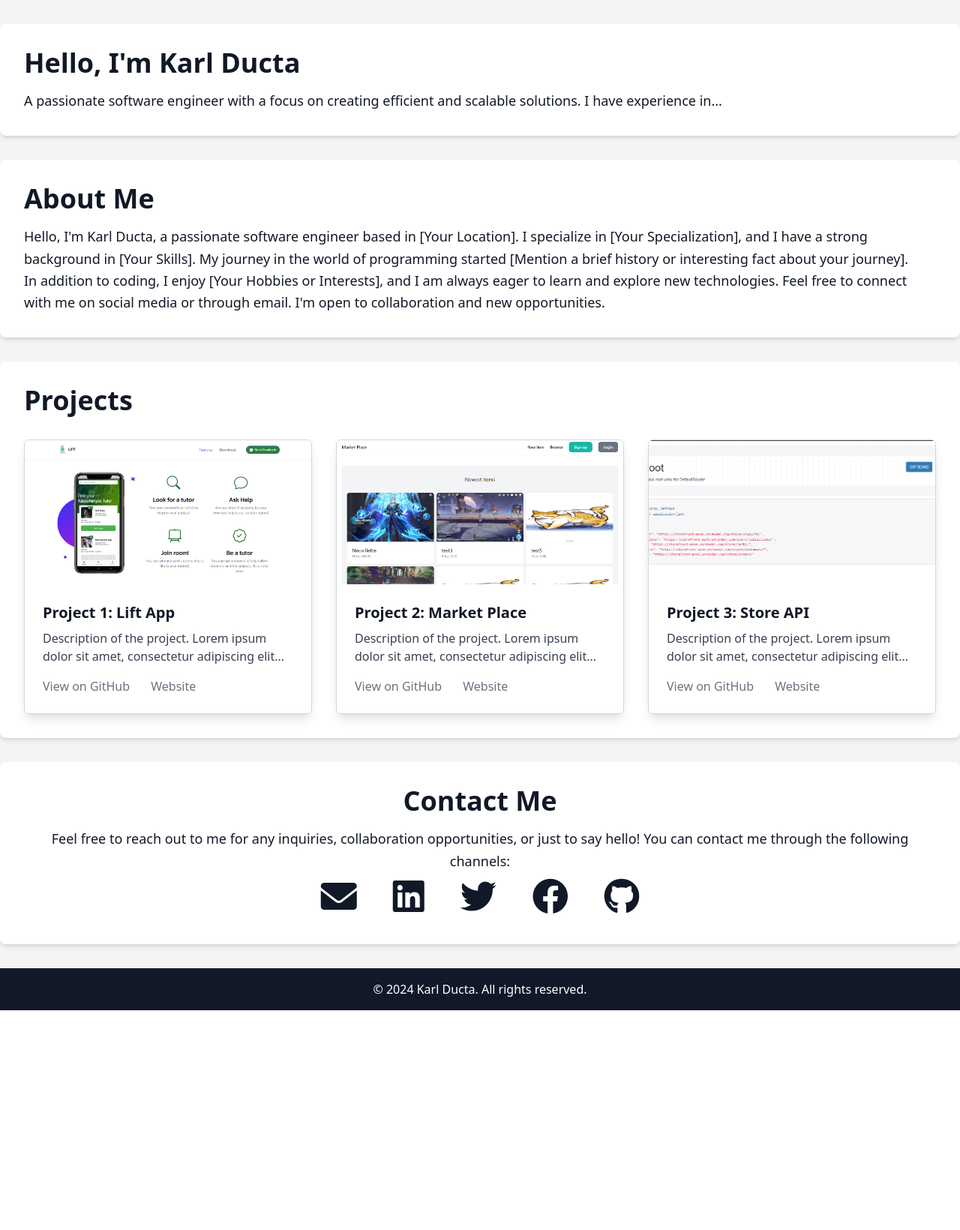
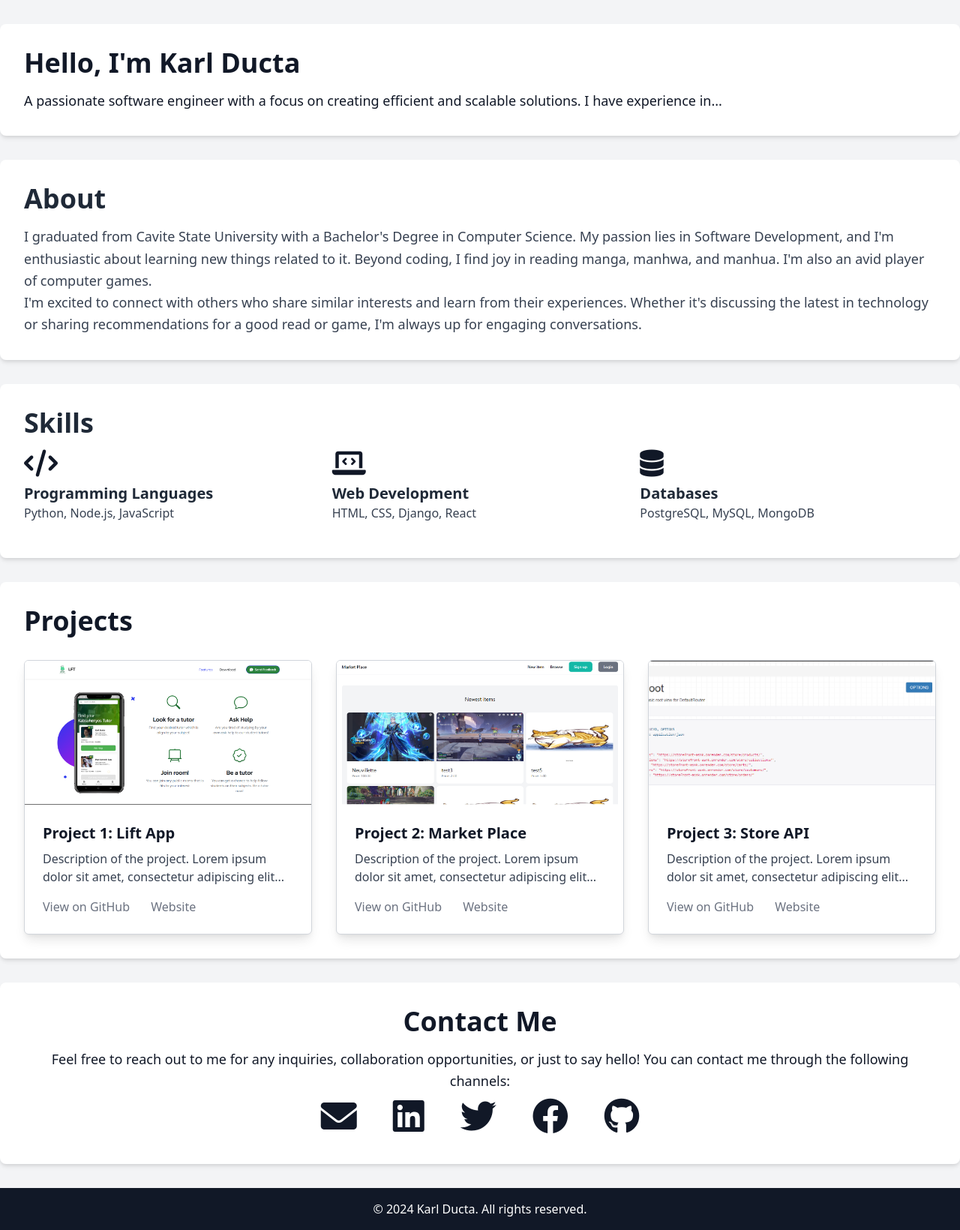
Before and after one commit to karl0223/portfolio, a Django app: page / in a window 1280 px wide. Shown: the part 68-1708 px from the top of the page at 75% size. Before the commit the page ends 1415 px from the top, so only its background shows below. Run offline with Django 5.2, Linux system fonts and the light colour scheme.

Commit message:
added skills section

```diff
--- a/core/templates/core/index.html
+++ b/core/templates/core/index.html
@@ -8,6 +8,28 @@
     <link rel="stylesheet" href="https://cdnjs.cloudflare.com/ajax/libs/lightbox2/2.11.3/css/lightbox.min.css">
     <link rel="stylesheet" href="https://cdnjs.cloudflare.com/ajax/libs/font-awesome/6.0.0/css/all.min.css" />
     <title>Karl Ducta - Portfolio</title>
+    <style>
+        .project-container {
+        transition: box-shadow 0.3s ease-in-out;
+        }
+
+        .project-container:hover {
+            box-shadow: 0 0 10px rgba(0, 0, 0, 0.3);
+        }
+
+        .project-container:hover {
+            transform: scale(1.1);
+        }
+
+        .contact-icon {
+            transition: box-shadow 0.3s ease-in-out; /* Add a smooth transition effect */
+        }
+
+        .contact-icon:hover {
+            transform: scale(1.1);
+            transition: transform 0.3s ease-in-out; /* Add a smooth transition effect */
+        }
+    </style>
 </head>
 
 <body class="bg-gray-100 font-sans text-gray-900">
@@ -34,10 +56,41 @@
 
     <!-- About Section -->
     <section id="about" class="container mx-auto my-8 p-8 bg-white shadow-md rounded-lg">
-        <h1 class="text-4xl font-bold mb-4">About Me</h1>
-        <p class="text-lg leading-relaxed">Hello, I'm Karl Ducta, a passionate software engineer based in [Your Location]. I specialize in [Your Specialization], and I have a strong background in [Your Skills]. My journey in the world of programming started [Mention a brief history or interesting fact about your journey].</p>
-        <p class="text-lg leading-relaxed">In addition to coding, I enjoy [Your Hobbies or Interests], and I am always eager to learn and explore new technologies. Feel free to connect with me on social media or through email. I'm open to collaboration and new opportunities.</p>
+        <h1 class="text-4xl font-bold mb-4 text-gray-800">About</h1>
+        <p class="text-gray-700 text-lg leading-relaxed">
+            I graduated from Cavite State University with a Bachelor's Degree in Computer Science. My passion lies in Software Development, and I'm enthusiastic about learning new things related to it. Beyond coding, I find joy in reading manga, manhwa, and manhua. I'm also an avid player of computer games.
+        </p>
+        <p class="text-gray-700 text-lg leading-relaxed">
+            I'm excited to connect with others who share similar interests and learn from their experiences. Whether it's discussing the latest in technology or sharing recommendations for a good read or game, I'm always up for engaging conversations.
+        </p>
     </section>
+
+    <!-- Skills Section -->
+    <section id="skills" class="container mx-auto my-8 p-8 bg-white shadow-md rounded-lg">
+        <h1 class="text-4xl font-bold mb-4 text-gray-800">Skills</h1>
+
+        <!-- List of skills with icons or text -->
+        <div class="grid grid-cols-1 md:grid-cols-2 lg:grid-cols-3 gap-4">
+            <div class="mb-4">
+                <i class="fas fa-code text-4xl text-gray-900 mb-2"></i>
+                <h2 class="text-xl font-semibold text-gray-800">Programming Languages</h2>
+                <p class="text-gray-700">Python, Node.js, JavaScript</p>
+            </div>
+
+            <div class="mb-4">
+                <i class="fas fa-laptop-code text-4xl text-gray-900 mb-2"></i>
+                <h2 class="text-xl font-semibold text-gray-800">Web Development</h2>
+                <p class="text-gray-700">HTML, CSS, Django, React</p>
+            </div>
+
+            <div class="mb-4">
+                <i class="fas fa-database text-4xl text-gray-900 mb-2"></i>
+                <h2 class="text-xl font-semibold text-gray-800">Databases</h2>
+                <p class="text-gray-700">PostgreSQL, MySQL, MongoDB</p>
+            </div>
+        </div>
+    </section>
+
 
     <!-- Projects Section -->
     <section id="projects" class="container mx-auto my-8 p-8 bg-white shadow-md rounded-lg">
@@ -95,28 +148,28 @@
             Feel free to reach out to me for any inquiries, collaboration opportunities, or just to say hello! You can contact me through the following channels:
         </p>
         <ul class="list-none pl-0 flex justify-center gap-8">
-            <li class="m-2">
-                <a href="mailto:your.email@example.com" class="text-gray-900 hover:underline">
+            <li class="m-2 contact-icon">
+                <a href="mailto:karlducta.dev@gmail.com" class="text-gray-900 hover:underline">
                     <i class="fas fa-envelope fa-3x"></i>
                 </a>
             </li>
-            <li class="m-2">
-                <a href="https://www.linkedin.com/in/yourusername" class="text-gray-900 hover:underline" target="_blank">
+            <li class="m-2 contact-icon">
+                <a href="https://www.linkedin.com/in/karl-ducta/" class="text-gray-900 hover:underline" target="_blank">
                     <i class="fab fa-linkedin fa-3x"></i>
                 </a>
             </li>
-            <li class="m-2">
+            <li class="m-2 contact-icon">
                 <a href="https://twitter.com/yourusername" class="text-gray-900 hover:underline" target="_blank">
                     <i class="fab fa-twitter fa-3x"></i>
                 </a>
             </li>
-            <li class="m-2">
-                <a href="https://facebook.com/yourusername" class="text-gray-900 hover:underline" target="_blank">
+            <li class="m-2 contact-icon">
+                <a href="https://www.facebook.com/KarlDucta/" class="text-gray-900 hover:underline" target="_blank">
                     <i class="fab fa-facebook fa-3x"></i>
                 </a>
             </li>
-            <li class="m-2">
-                <a href="https://github.com/yourusername" class="text-gray-900 hover:underline" target="_blank">
+            <li class="m-2 contact-icon">
+                <a href="https://github.com/karl0223" class="text-gray-900 hover:underline" target="_blank">
                     <i class="fab fa-github fa-3x"></i>
                 </a>
             </li>
```
